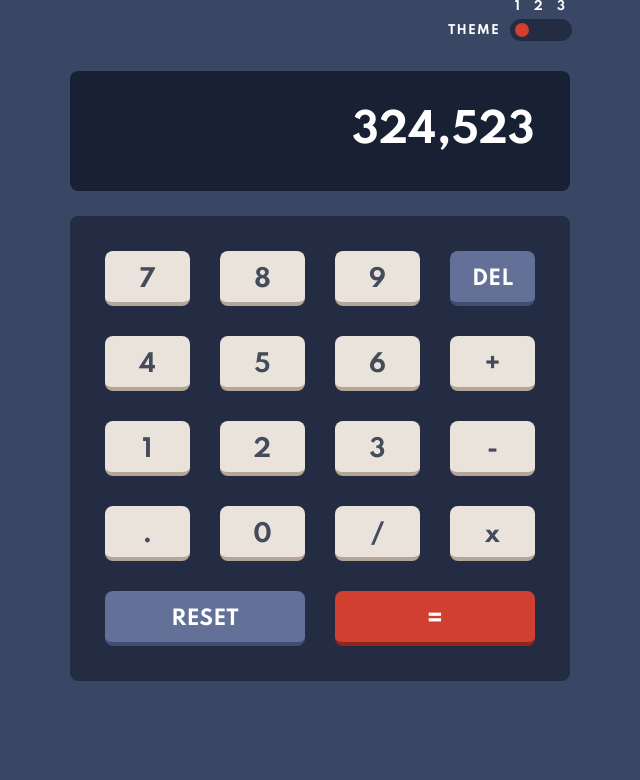
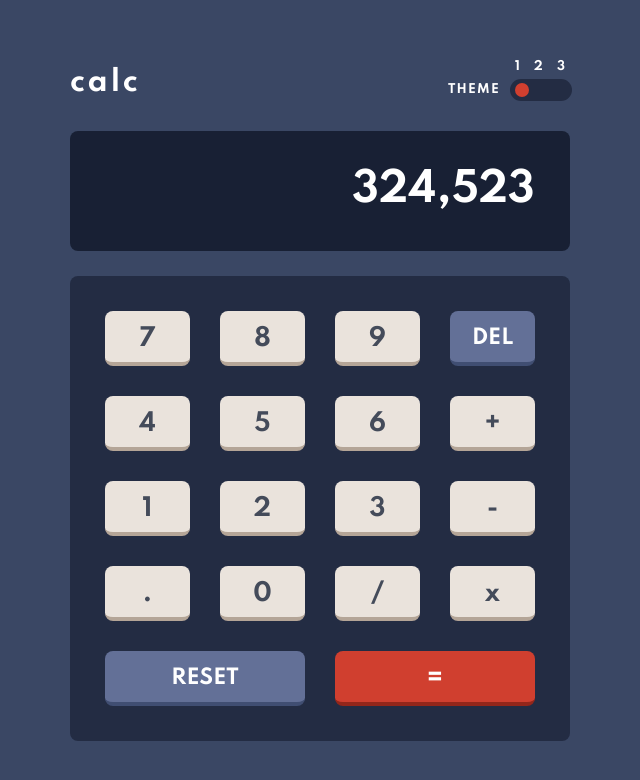
Before and after one commit to karthik-raja-g/themed-calculator, a React (Create React App) app: page / in a window 1280 px wide. Shown: the top 780 px of the page, without its empty margins (320-960 px from the left). Built offline with nearby package versions, Linux system fonts and the light colour scheme.

Commit message:
- theme toggler enhanced

```diff
--- a/src/App.css
+++ b/src/App.css
@@ -1,10 +1,19 @@
 .App {
-  text-align: center;
+  height: 100vh;
+  width: 100vw;
+  display: flex;
+  justify-content: center;
+  align-items: center;
 }
 
 .calculator {
   width: 500px;
-  margin: auto;
+}
+
+.header {
+  display: flex;
+  align-items: center;
+  justify-content: space-between;
 }
 
 .toggleSection {
@@ -15,3 +24,8 @@
 .toggleBox {
   width: 60px;
 }
+.selector {
+  width: 33%;
+  height: 100%;
+  display: block;
+}
--- a/src/App.js
+++ b/src/App.js
@@ -8,7 +8,7 @@ import GlobalStyles from "./theme/GlobalStyles";
 import Keypad from "./elements/keypad";
 import Screen from "./elements/screen";
 import keys from "./keys";
-import Toggler from "./components/toggler";
+import Header from "./components/header";
 
 function App() {
   const [theme, setTheme] = useState(themes.blue);
@@ -18,7 +18,7 @@ function App() {
       <GlobalStyles />
       <div className="App">
         <div className="calculator">
-          <Toggler toggleHandler={toggleTheme} />
+          <Header toggleHandler={toggleTheme}/>
           <Screen>324,523</Screen>
           <Keypad>
             {keys.map((val, index) => {
--- a/src/components/header.js
+++ b/src/components/header.js
@@ -0,0 +1,18 @@
+import React from "react";
+import styled from "styled-components";
+import Toggler from "./toggler";
+
+const ThemeText = styled.p`
+  margin: 0;
+  color: ${(props) => props.theme.text.info};
+  font-size: 1.75em;
+  letter-spacing: 0.1em;
+`;
+const Header = ({ toggleHandler }) => (
+  <div className="header">
+    <ThemeText>calc</ThemeText>
+    <Toggler toggleHandler={toggleHandler} />
+  </div>
+);
+
+export default Header;
--- a/src/components/toggler.js
+++ b/src/components/toggler.js
@@ -11,6 +11,8 @@ const ToggleContainer = styled.div`
   padding: 5px;
   box-sizing: border-box;
   margin: 5px 0;
+  display: flex;
+  cursor: pointer;
 `;
 
 const Switch = styled.div`
@@ -22,7 +24,7 @@ const Switch = styled.div`
   right: ${(props) =>
     props.theme.id === 1 ? "43px" : props.theme.id === 2 ? "23px" : "4px"};
   position: absolute;
-  transition: right 0.3s linear;
+  transition: right 0.3s linear, background-color 0.3s linear;
 `;
 const Options = styled.div`
   display: flex;
@@ -45,6 +47,7 @@ const ThemeText = styled.p`
 `;
 
 const Toggler = ({ toggleHandler }) => {
+  const clickHandler = (e) => {};
   return (
     <div className="toggleSection">
       <ThemeText>THEME</ThemeText>
@@ -54,7 +57,10 @@ const Toggler = ({ toggleHandler }) => {
           <span onClick={() => toggleHandler("white")}>2</span>
           <span onClick={() => toggleHandler("purple")}>3</span>
         </Options>
-        <ToggleContainer>
+        <ToggleContainer onClick={clickHandler}>
+          <span className="selector" onClick={() => toggleHandler("blue")} />
+          <span className="selector" onClick={() => toggleHandler("white")} />
+          <span className="selector" onClick={() => toggleHandler("purple")} />
           <Switch />
         </ToggleContainer>
       </div>
```
